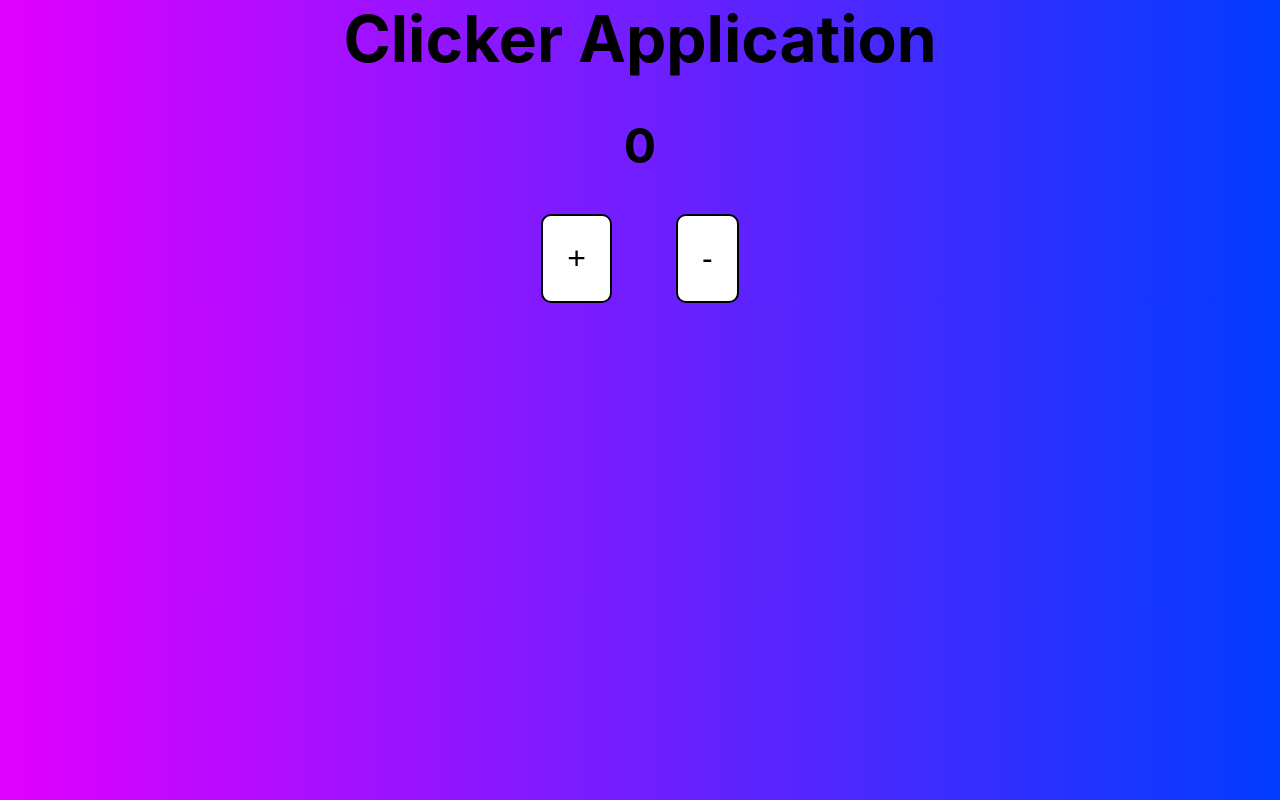
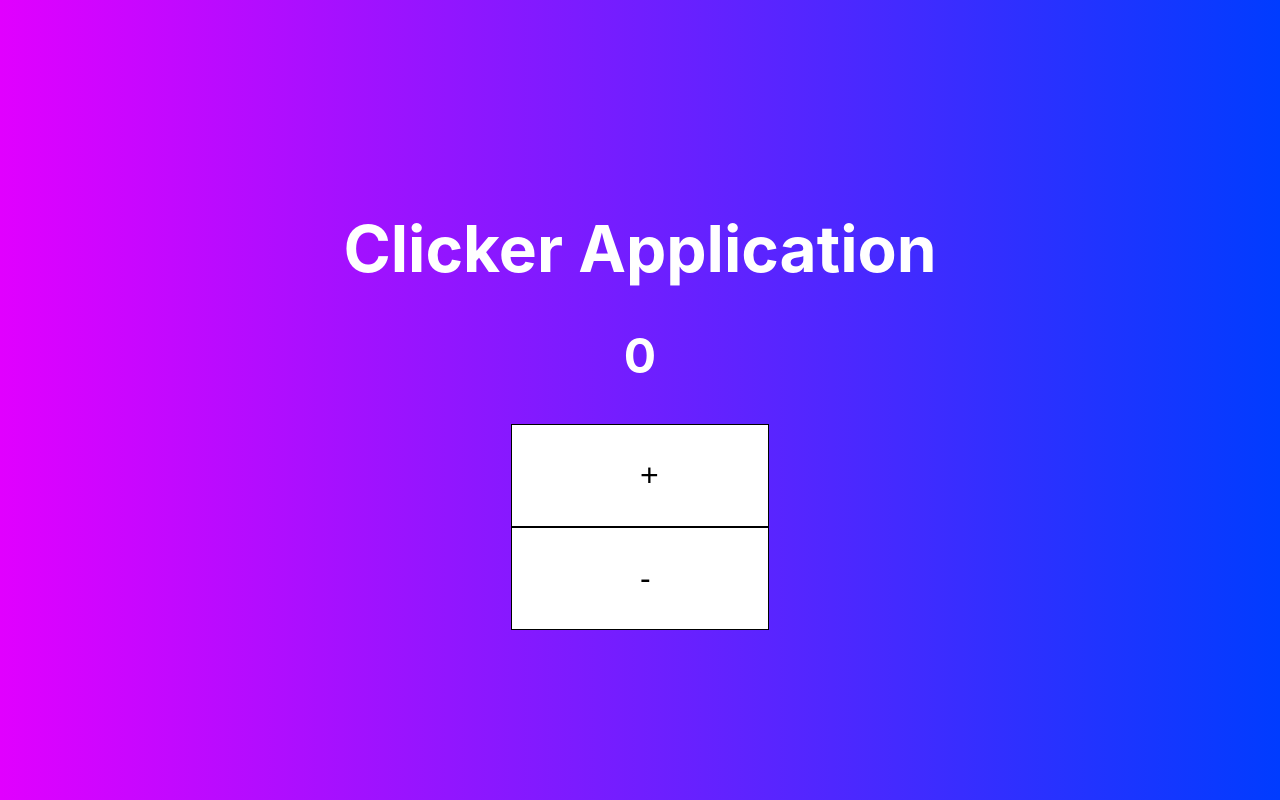
Before and after one commit to Hmcg23/my-react-app, a React (Create React App) app: page / in a window 1280 px wide. Built offline with nearby package versions, Linux system fonts and the light colour scheme.

Commit message:
button style changes

```diff
--- a/src/App.css
+++ b/src/App.css
@@ -2,6 +2,7 @@
   box-sizing: border-box;
   margin: 0;
   padding: 0;
+  color: white;
 }
 
 body {
@@ -12,17 +13,27 @@ body {
 .app {
   display: flex;
   align-items: center;
-  align-content: center;
   justify-content: center;
   flex-direction: column;
   font-size: 2rem;
+  transform: translateY(50%) translateX(0%);
 }
 
 .button > button {
+  display: flex;
+  justify-self: center;
   font-size: 2rem;
-  padding: 1.5rem;
-  margin: 0 2rem;
+  padding: 2rem 8rem;
   background-color: white;
-  border: black solid 2px;
-  border-radius: 10px;
+  border: black solid 1px;
+  color: black;
+  max-width: 20%;
 }
+
+.button > button:hover {
+  background-color: rgb(218, 218, 218);
+}
+
+h1 {
+  text-align: center;
+}
```
